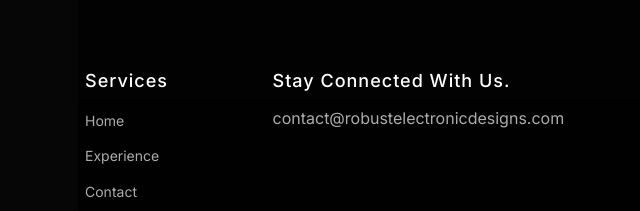
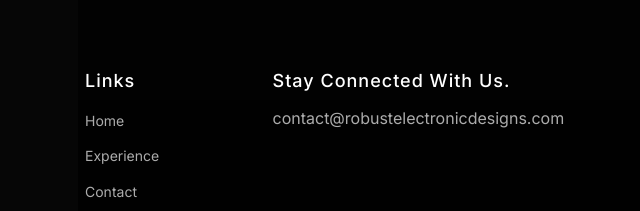
Before and after one commit to AGF2019/BusinessWebsite, a plain HTML site: page index.html in a window 1280 px wide. Shown: the part 3069-3280 px from the top of the page, 0-640 px from the left. Drawn offline with Linux system fonts and the light colour scheme; files whose address does not match are found by name.

Commit message:
Update index.html

```diff
--- a/index.html
+++ b/index.html
@@ -394,7 +394,7 @@
                     <div class="row">
                         <div class="col-lg-2 col-md-6 col-sm-6 col-12">
                             <div class="rainbow-footer-widget">
-                                <h4 class="title">Services</h4>
+                                <h4 class="title">Links</h4>
                                 <div class="inner">
                                     <ul class="footer-link link-hover">
                                         <li><a href="#home">Home</a></li>
```
